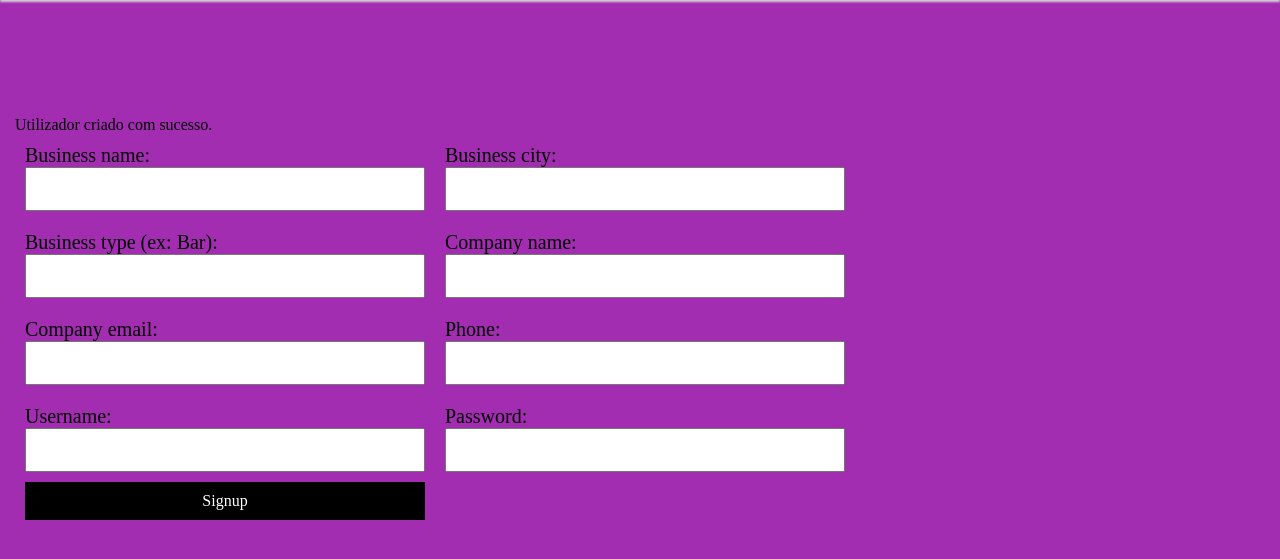
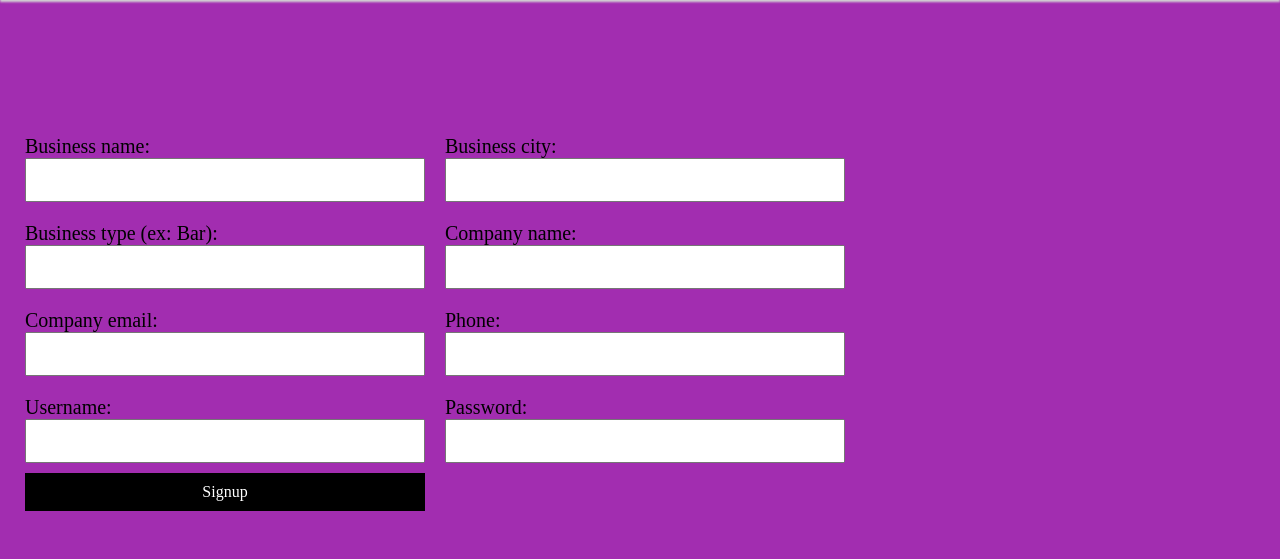
Before and after one commit to moraisandreua/TPW_goclubbing, a Django app: page /signup/ in a window 1280 px wide. Shown: the part 82-641 px from the top of the page. Run offline with Django 3.2, Linux system fonts and the light colour scheme; some web fonts are replaced.

Commit message:
update signup
- signup logic
- error messages

```diff
--- a/app/forms.py
+++ b/app/forms.py
@@ -7,5 +7,5 @@ class Register(forms.Form):
     company = forms.CharField(label='Company name:', max_length=30)
     email = forms.EmailField(label='Company email:', max_length=100)
     phone = forms.IntegerField(min_value=900000000, max_value=999999999)
-    username = forms.CharField(label='Username:', max_length=15)
-    password = forms.CharField(widget=forms.PasswordInput())
+    username = forms.CharField(max_length=15)
+    password = forms.CharField(max_length=30, widget=forms.PasswordInput())
--- a/app/static/css/auth.css
+++ b/app/static/css/auth.css
@@ -23,3 +23,19 @@
     width: 100%;
     display: flex;
 }
+
+.message_error, .message_success{
+    padding:10px;
+    margin-left: 10px;
+}
+
+.message_success{
+    background-color: #427e27;
+    border: 1px solid #61b34e;
+}
+
+.message_error{
+    background-color: #ae2323;
+    border: 1px solid #f31717;
+    color: #8f8f8f;
+}
--- a/app/templates/auth.html
+++ b/app/templates/auth.html
@@ -84,5 +84,16 @@
             <button class="findButton" type="submit">{% if auth_signup %} Signup {% else %} Entrar {% endif %}</button>
         </form>
     </div>
+    <script>
+        {% if auth_signup %}
+
+
+            document.getElementsByClassName("message_error").style.width="820";
+            document.getElementsByClassName("message_success").style.width="820";
+        {% else %}
+            document.getElementsByClassName("message_error").style.width="400";
+            document.getElementsByClassName("message_success").style.width="400";
+        {% endif %}
+    </script>
 </body>
 </html>
--- a/app/views.py
+++ b/app/views.py
@@ -1,6 +1,11 @@
 from django.shortcuts import render
 from app.forms import Register
 from django.contrib.auth.models import User
+from django.contrib.auth import login as auth_login
+from django.contrib.auth.forms import AuthenticationForm
+from app.models import Business
+from django.shortcuts import redirect
+
 import folium
 
 
@@ -13,13 +18,19 @@ def register(request):
         form = Register(request.POST)
 
         if form.is_valid():
-            user = User.objects.create_user(username=form.username, password=form.password, email=form.email)
-            user.save()
-            return render(request, "auth.html", {'message':{'type':"success", 'body':'Utilizador criado com sucesso.'}})
+            try:
+                user = User.objects.create_user(username=form.cleaned_data["username"], password=form.cleaned_data["password"], email=form.cleaned_data["email"])
+                business = Business(name=form.cleaned_data["name"], location=form.cleaned_data["location"], type=form.cleaned_data["type"], company_name=form.cleaned_data["company"], contact_email=form.cleaned_data["email"], contact_phone=form.cleaned_data["phone"], user=user)
+                user.save()
+                business.save()
+            except:
+                return render(request, "auth.html", {'auth_signup':True, 'form':form, 'message': {'type': "error", 'body': 'Utilizador já existe!'}})
+
+            return redirect('/login', message={'type': "success", 'body': 'Utilizador criado com sucesso!'})
     else:
         form = Register()
 
-    return render(request, "auth.html", {'auth_signup':True, 'form':form, 'message':{'type':"success", 'body':'Utilizador criado com sucesso.'}})
+    return render(request, "auth.html", {'auth_signup':True, 'form':form})
 
 def search(request):
     f = folium.Figure(width=1000, height=1000)
```
Also changed, not shown: app/static/css/index.css (line endings or trailing spaces), db.sqlite3.
